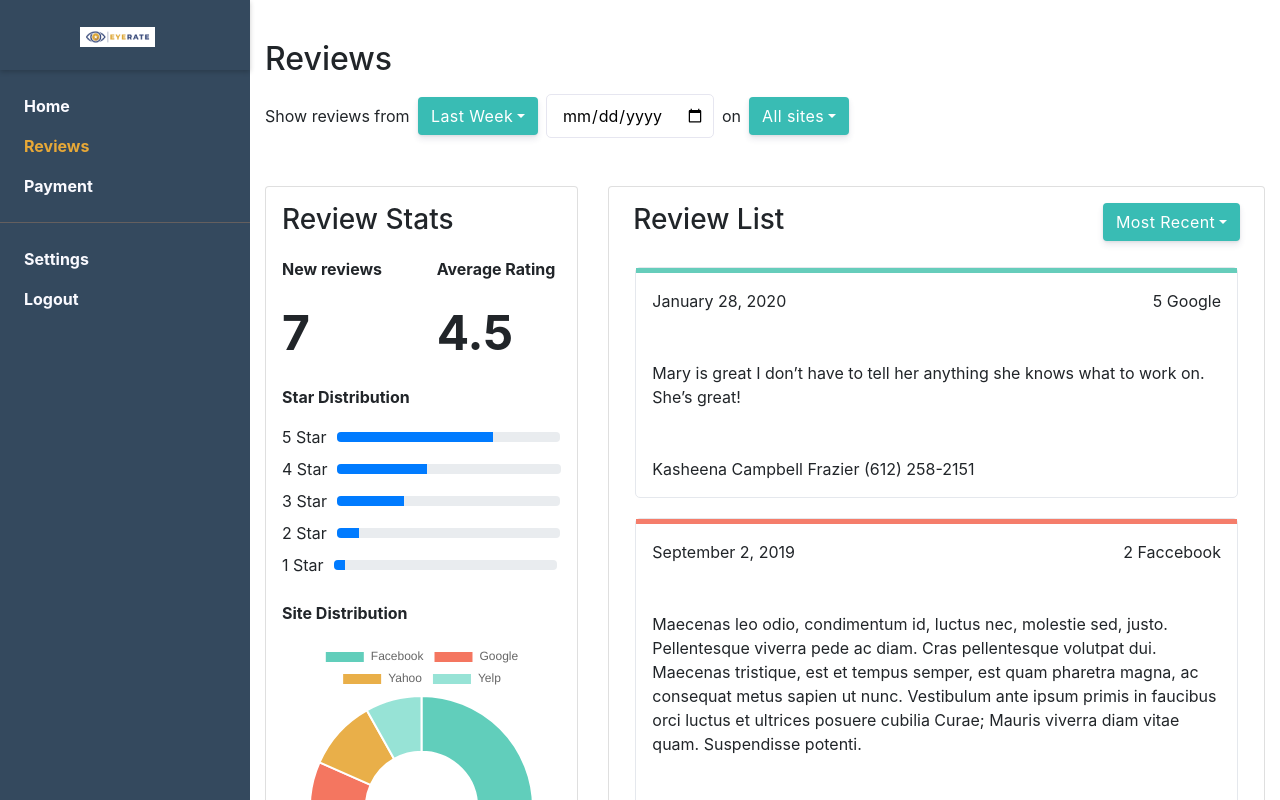
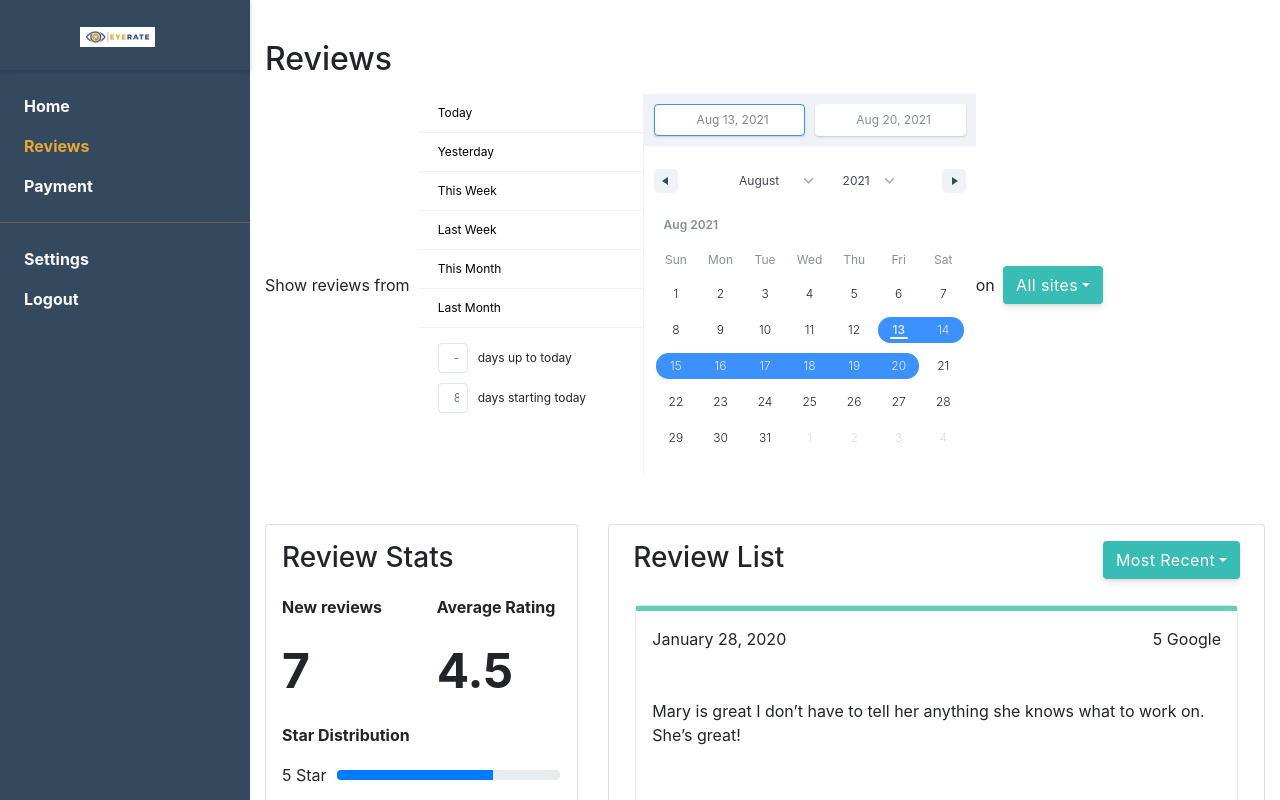
Before and after one commit to rafaelzar/react-portal, a React (Create React App) app: page /reviews in a window 1280 px wide. Shown: the top 800 px of the page. Built offline with nearby package versions, Linux system fonts and the light colour scheme; no server answers; what aws-amplify would draw is missing.

Commit message:
Added react-date-range

```diff
--- a/package.json
+++ b/package.json
@@ -6,10 +6,12 @@
     "@testing-library/jest-dom": "^5.11.4",
     "@testing-library/react": "^11.1.0",
     "@testing-library/user-event": "^12.1.10",
+    "@types/date-fns": "^2.6.0",
     "@types/eyerate": "git+https://deltakroneker: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@github.com/deltakroneker/types.git",
     "@types/jest": "^26.0.15",
     "@types/node": "^12.0.0",
     "@types/react": "^17.0.0",
+    "@types/react-date-range": "^1.1.7",
     "@types/react-dom": "^17.0.0",
     "@types/react-redux": "^7.1.18",
     "@types/react-router-dom": "^5.1.7",
@@ -20,11 +22,13 @@
     "axios": "^0.21.1",
     "bootstrap": "4.6.0",
     "chart.js": "^3.5.0",
+    "date-fns": "^2.23.0",
     "moment": "^2.29.1",
     "node-sass": "4.14.1",
     "react": "^17.0.2",
     "react-bootstrap": "^1.6.1",
     "react-chartjs-2": "^3.0.4",
+    "react-date-range": "^1.3.0",
     "react-dom": "^17.0.2",
     "react-redux": "^7.2.4",
     "react-router-dom": "^5.2.0",
--- a/src/App.tsx
+++ b/src/App.tsx
@@ -12,6 +12,8 @@ import axios from 'axios';
 import { fetchIdTokenCognitoFunction } from './lib/aws/aws-cognito-functions';
 
 import 'bootstrap/dist/css/bootstrap.min.css';
+import 'react-date-range/dist/styles.css';
+import 'react-date-range/dist/theme/default.css';
 import SettingsPage from './pages/settings-pages/SettingsPage';
 
 Amplify.configure(awsconfig);
--- a/src/pages/review-pages/ReviewsPage.tsx
+++ b/src/pages/review-pages/ReviewsPage.tsx
@@ -8,16 +8,27 @@ import {
   Col,
   Card,
 } from 'react-bootstrap';
+import { DateRangePicker } from 'react-date-range';
+import { addDays } from 'date-fns';
 import ReviewCard from '../../components/reviews-page/ReviewCard';
 import { mockupData } from '../../lib/utils/mockupData';
 import { IReviews } from '../../lib/interfaces';
 import ReviewStats from '../../components/reviews-page/ReviewStats';
+import { createFalse } from 'typescript';
 
 const ReviewsPage: React.FC = () => {
   const [reviews, setReviews] = React.useState<IReviews[]>([]);
+  const [dateState, setDateState] = React.useState<any>([
+    {
+      startDate: new Date(),
+      endDate: addDays(new Date(), 7),
+      key: 'selection',
+    },
+  ]);
   React.useEffect(() => {
     setReviews(mockupData);
   }, []);
+
   return (
     <DefaultLayout>
       <Container fluid>
@@ -25,12 +36,20 @@ const ReviewsPage: React.FC = () => {
         <div className='filters-section d-flex align-items-center mt-3 mb-5'>
           <span>Show reviews from</span>
           <div className='d-flex align-items-center ml-2'>
-            <DropdownButton id='dropdown-reviews-time' title='Last Week'>
+            <DateRangePicker
+              onChange={(item) => setDateState([item.selection])}
+              showSelectionPreview
+              // showMonthAndYearPickers={false}
+              moveRangeOnFirstSelection={false}
+              ranges={dateState}
+              direction='horizontal'
+            />
+            {/* <DropdownButton id='dropdown-reviews-time' title='Last Week'>
               <Dropdown.Item>Last Week</Dropdown.Item>
               <Dropdown.Item>Last 4 weeks</Dropdown.Item>
               <Dropdown.Item>Last 3 Months</Dropdown.Item>
             </DropdownButton>
-            <input type='date' name='review-date' className='mx-2' />
+            <input type='date' name='review-date' className='mx-2' /> */}
             <span className='mr-2'>on</span>
             <DropdownButton id='dropdown-reviews-site' title='All sites'>
               <Dropdown.Item>All sites</Dropdown.Item>
```
Also changed, not shown: 1 other file (tests, documents, lock files or other folders).
